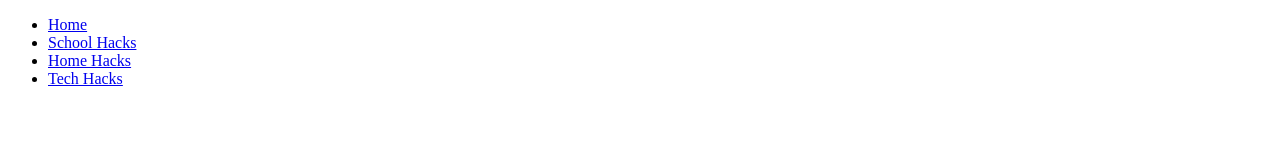
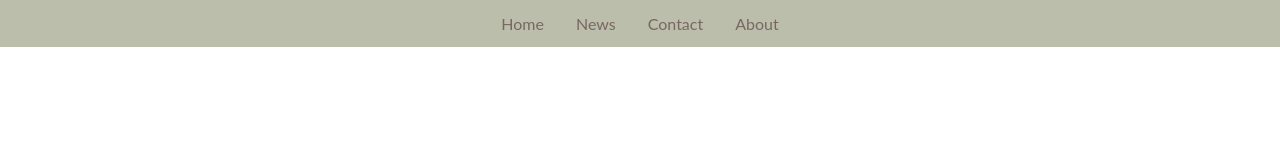
Before and after one commit to asi25605/Aengela_1TDG-Project, a plain HTML site: page index.html in a window 1280 px wide. Drawn offline with Linux system fonts and the light colour scheme.

Commit message:
i added the css, Nav bar

```diff
--- a/index.html
+++ b/index.html
@@ -9,11 +9,12 @@
         <!--This is our visible content-->
         <div class="nav-bar">
             <ul>
-                <li><a href="index.html">Home</a></li>
-                <li><a href="school_hacks.html">School Hacks</a></li>
-                <li><a href="home_hacks.html">Home Hacks</a></li>
-                <li><a href="tech_hacks.html">Tech Hacks</a></li>
-            </ul>
+                <ul>
+                    <li><a href="#home">Home</a></li>
+                    <li><a href="#news">News</a></li>
+                    <li><a href="#contact">Contact</a></li>
+                    <li><a href="#about">About</a></li>
+                  </ul>
         </div>
     </body>
 </html>
--- a/style.css
+++ b/style.css
@@ -1,4 +1,29 @@
-a {
-    <b> Bold </b>
-    <i> Italic </i>
+body {
+    font-family: "Lato", sans-serif;
+    margin: 0;
+    padding: 0;
 }
+
+h2, p {
+  margin: 10px;
+}
+
+ul {
+  list-style-type: none;
+  margin: 0;
+  padding: 0;
+  background-color: #babeabff;
+  display: flex;
+  justify-content: center;
+}
+
+ul li a {
+  display: block;
+  color: #7b6663ff;
+  padding: 14px 16px;
+  text-decoration: none;
+}
+
+ul li a:hover {
+  background-color: #babeabff;
+}
```
